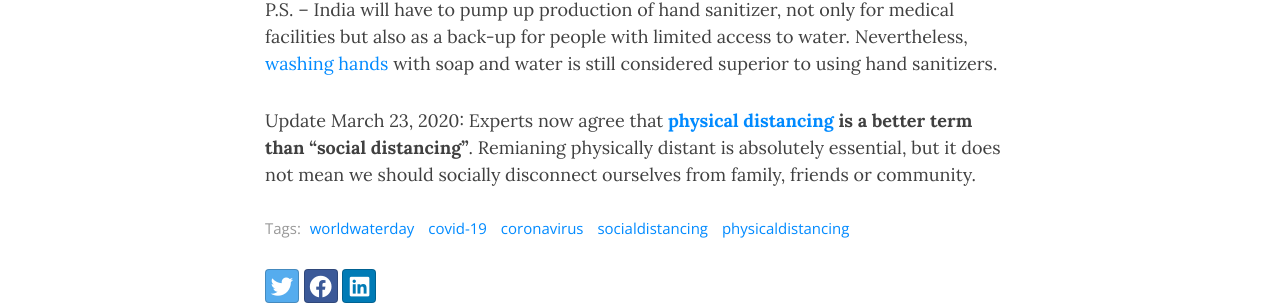
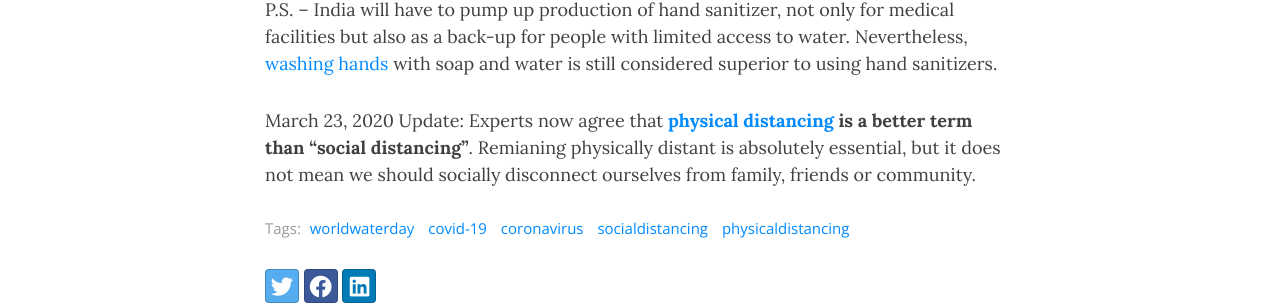
Before and after one commit to vaikush/vaikush.github.io, a Jekyll site: the page built from _posts/2020-03-22-world-water-day.md, in a window 1280 px wide and 900 px high, scrolled down 3430 px. Shown: the part 243-548 px from the top of the window. Built offline with Jekyll 4.4.1, drawn with Linux system fonts in a browser that asks for light colours; nearby versions of some CDN libraries.

```diff
--- a/_posts/2020-03-22-world-water-day.md
+++ b/_posts/2020-03-22-world-water-day.md
@@ -3,10 +3,9 @@ date: 2020-03-22
 title: Water and COVID-19 Nexus
 layout: post
 subtitle: Safeguarding Urban Poor in India
+tags: [worldwaterday, covid-19, coronavirus, socialdistancing, physicaldistancing]
 Author: Vaishali Kushwaha
-tags: [worldwaterday, covid-19, coronavirus, socialdistancing, physicaldistancing]
 ---
-
 Today, on the World Water Day 2020, I cannot stop thinking about how millions of Indians living in poverty and informal settlements in cities will protect themselves from COVID-19.
 
 ---
@@ -37,5 +36,4 @@ Being 10 days ahead in social distancing, a reckoning of social inequalities and
 
 P.S. – India will have to pump up production of hand sanitizer, not only for medical facilities but also as a back-up for people with limited access to water. Nevertheless, [washing hands](https://www.who.int/gpsc/5may/Hand_Hygiene_Why_How_and_When_Brochure.pdf) with soap and water is still considered superior to using hand sanitizers.
 
-Update March 23, 2020:
-Experts now agree that **[physical distancing](https://www.ctvnews.ca/health/coronavirus/why-health-officials-say-physical-distancing-is-a-better-term-than-social-distancing-1.4863344) is a better term than "social distancing"**. Remianing physically distant is absolutely essential, but it does not mean we should socially disconnect ourselves from family, friends or community.
+March 23, 2020 Update: Experts now agree that **[physical distancing](https://www.ctvnews.ca/health/coronavirus/why-health-officials-say-physical-distancing-is-a-better-term-than-social-distancing-1.4863344) is a better term than "social distancing"**. Remianing physically distant is absolutely essential, but it does not mean we should socially disconnect ourselves from family, friends or community.
```
